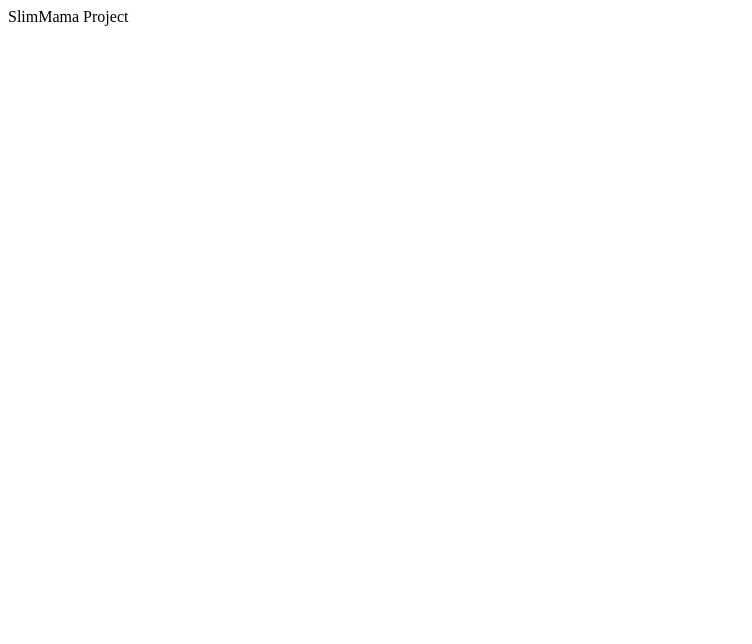
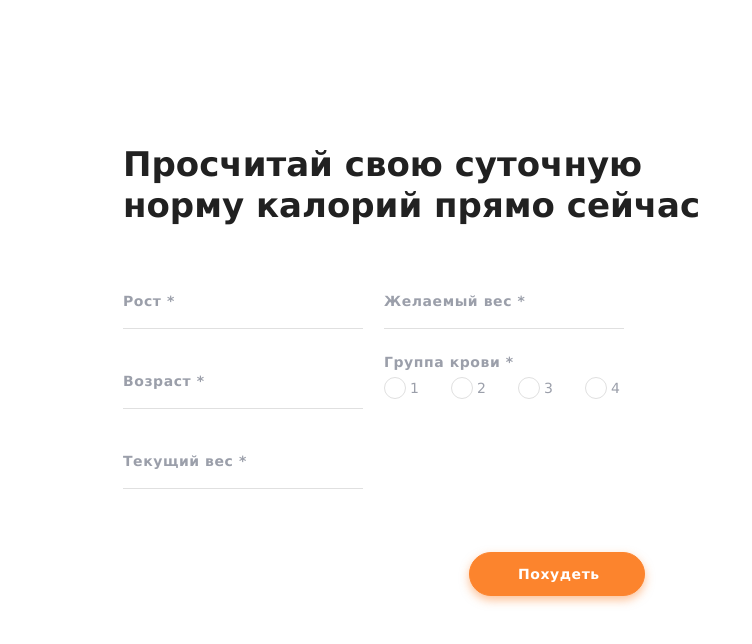
Before and after one commit to AleksandrMyk/SlimMom_Project_FrontEnd, a React (Create React App) app: page / in a window 1280 px wide. Shown: the top 644 px of the page, without its empty margins (0-752 px from the left). Built offline with nearby package versions, Linux system fonts and the light colour scheme.

Commit message:
Daily_Calories_Form_1.0.0

```diff
--- a/src/App.js
+++ b/src/App.js
@@ -2,9 +2,10 @@ import React from "react";
 // import { Switch, Route } from "react-router-dom";
 
 //тут будут роуты и компоненты
+import DailyCaloriesForm from "./Components/DailyCaloriesForm";
 
 const App = () => {
-  return <>SlimMama Project</>;
+  return <DailyCaloriesForm />;
 };
 
 export default App;
--- /dev/null
+++ b/src/Components/DailyCaloriesForm/DailyCaloriesForm.jsx
@@ -0,0 +1,113 @@
+import React, { useState } from "react";
+import styles from "./DailyCaloriesForm.module.css";
+
+const BludValue = {
+  FIRST: "1",
+  SECOND: "2",
+  THIRD: "3",
+  FOURTH: "4",
+};
+
+const DailyCalopiesForm = () => {
+  const [blud, setBlud] = useState(null);
+
+  function handleBludChange(e) {
+    setBlud(e.target.value);
+  }
+
+  return (
+    <div className={styles.container}>
+      <h2 className={styles.form__title}>
+        Просчитай свою суточную норму калорий прямо сейчас
+      </h2>
+      <form className={styles.form}>
+        <div className={styles.form__inputs}>
+          <input
+            className={styles.input}
+            type="text"
+            placeholder="Рост *"
+            required
+          />
+          <input
+            className={styles.input}
+            type="text"
+            placeholder="Возраст *"
+            required
+          />
+          <input
+            className={styles.input}
+            type="text"
+            placeholder="Текущий вес *"
+            required
+          />
+          <input
+            className={styles.input}
+            type="text"
+            placeholder="Желаемый вес *"
+            required
+          />
+          <div className={styles.radio_buttons}>
+            <span className={styles.blud}>Группа крови *</span>
+            <ul className={styles.radio_list}>
+              <li className={styles.radio_item}>
+                <input
+                  id="radio-1"
+                  className={styles.radio_input}
+                  type="radio"
+                  value={BludValue.FIRST}
+                  onChange={handleBludChange}
+                  checked={blud === BludValue.FIRST}
+                />
+                <label htmlFor="radio-1" className={styles.radio_value}>
+                  1
+                </label>
+              </li>
+              <li className={styles.radio_item}>
+                <input
+                  id="radio-2"
+                  className={styles.radio_input}
+                  type="radio"
+                  value={BludValue.SECOND}
+                  onChange={handleBludChange}
+                  checked={blud === BludValue.SECOND}
+                />
+                <label htmlFor="radio-2" className={styles.radio_value}>
+                  2
+                </label>
+              </li>
+              <li className={styles.radio_item}>
+                <input
+                  id="radio-3"
+                  className={styles.radio_input}
+                  type="radio"
+                  value={BludValue.THIRD}
+                  onChange={handleBludChange}
+                  checked={blud === BludValue.THIRD}
+                />
+                <label htmlFor="radio-3" className={styles.radio_value}>
+                  3
+                </label>
+              </li>
+              <li className={styles.radio_item}>
+                <input
+                  id="radio-4"
+                  className={styles.radio_input}
+                  type="radio"
+                  value={BludValue.FOURTH}
+                  onChange={handleBludChange}
+                  checked={blud === BludValue.FOURTH}
+                />
+                <label htmlFor="radio-4" className={styles.radio_value}>
+                  4
+                </label>
+              </li>
+            </ul>
+          </div>
+        </div>
+        <button className={styles.form_button}>Похудеть</button>
+      </form>
+    </div>
+  );
+};
+
+export default DailyCalopiesForm;
--- /dev/null
+++ b/src/Components/DailyCaloriesForm/DailyCaloriesForm.module.css
@@ -0,0 +1,214 @@
+.container {
+  width: 290px;
+  margin-left: 15px;
+  margin-top: 26px;
+}
+
+.form__title {
+  margin-bottom: 30px;
+  font-family: Verdana, sans-serif;
+  font-size: 18px;
+  font-weight: 700;
+  line-height: 26px;
+  color: #212121;
+}
+
+.input {
+  margin-bottom: 20px;
+  width: 240px;
+  height: 36px;
+  padding: 0;
+  border: none;
+  border-bottom: 1px solid #e0e0e0;
+  outline: none;
+  font-family: Verdana;
+  font-style: normal;
+  font-weight: bold;
+  font-size: 14px;
+  line-height: 17px;
+  letter-spacing: 0.04em;
+  color: #9b9faa;
+}
+
+.input::placeholder {
+  font-family: Verdana;
+  font-style: normal;
+  font-weight: bold;
+  font-size: 14px;
+  line-height: 17px;
+  letter-spacing: 0.04em;
+  color: #9b9faa;
+}
+
+.radio_buttons {
+  width: 250px;
+  display: flex;
+  flex-wrap: wrap;
+}
+
+.blud {
+  display: block;
+  margin-bottom: 10px;
+  width: 240px;
+  height: 16px;
+  font-family: Verdana;
+  font-style: normal;
+  font-weight: bold;
+  font-size: 14px;
+  line-height: 17px;
+  letter-spacing: 0.04em;
+  color: #9b9faa;
+}
+
+.radio_list {
+  list-style: none;
+  width: 280px;
+  margin: 0;
+  margin-bottom: 41px;
+  padding: 0;
+  display: flex;
+}
+
+.radio_item {
+  display: flex;
+  width: 39px;
+  height: 20px;
+}
+
+.radio_item:not(:last-child) {
+  margin-right: 28px;
+}
+
+.radio_input {
+  position: absolute;
+}
+
+.radio_input + label {
+  position: relative;
+  padding: 0 0 0 26px;
+  cursor: pointer;
+
+  font-family: Verdana;
+  font-style: normal;
+  font-weight: normal;
+  font-size: 14px;
+  line-height: 17px;
+  letter-spacing: 0.04em;
+
+  color: #9b9faa;
+}
+
+.radio_input + label:before {
+  content: "";
+  position: absolute;
+  top: -3px;
+  left: 0;
+  width: 20px;
+  height: 20px;
+  border: 1px solid #e0e0e0;
+  border-radius: 50%;
+  background: #fff;
+}
+
+.radio_input + label:after {
+  content: "";
+  position: absolute;
+  top: 3px;
+  left: 6px;
+  width: 10px;
+  height: 10px;
+  border-radius: 50%;
+  background: #fc842d;
+  opacity: 0;
+  transition: 0.2s;
+}
+
+.radio_input:checked + label:after {
+  opacity: 1;
+  background: #fc842d;
+}
+
+.radio_input:checked + label {
+  font-weight: 700;
+  color: #fc842d;
+}
+
+.form_button {
+  display: block;
+  margin: 0 auto;
+  margin-bottom: 80px;
+  align-items: center;
+  padding: 13px 48px;
+  width: 176px;
+  height: 44px;
+  background: #fc842d;
+  border: 1px solid #fc842d;
+  box-shadow: 0px 4px 10px rgba(252, 132, 45, 0.5);
+  border-radius: 30px;
+
+  font-family: Verdana;
+  font-style: normal;
+  font-weight: bold;
+  font-size: 14px;
+  line-height: 17px;
+  text-align: center;
+  letter-spacing: 0.04em;
+  color: #ffffff;
+}
+
+@media (min-width: 767px) {
+  .container {
+    width: 605px;
+    margin-left: 87px;
+    margin-top: 100px;
+  }
+
+  .form__title {
+    margin-bottom: 30px;
+    font-size: 30px;
+    line-height: 36px;
+  }
+
+  .form__inputs {
+    width: 532px;
+    height: 240px;
+    margin-right: 0px;
+    margin-bottom: 35px;
+    display: flex;
+    flex-direction: column;
+    flex-wrap: wrap;
+  }
+
+  .input {
+    margin-bottom: 25px;
+    height: 54px;
+  }
+
+  .form_button {
+    margin: 0;
+    margin-bottom: 424px;
+  }
+}
+
+@media (min-width: 1024px) {
+  .container {
+    width: 605px;
+    margin-left: 115px;
+    margin-top: 144px;
+  }
+
+  .form__title {
+    margin-bottom: 48px;
+    font-size: 34px;
+    line-height: 41px;
+  }
+
+  .form__inputs {
+    margin-bottom: 38px;
+  }
+
+  .form_button {
+    margin-left: 346px;
+    margin-bottom: 111px;
+  }
+}
--- /dev/null
+++ b/src/Components/DailyCaloriesForm/index.js
@@ -0,0 +1,3 @@
+import DailyCaloriesForm from "./DailyCaloriesForm.jsx";
+
+export default DailyCaloriesForm;
```
Also changed, not shown: 1 other file (tests, documents, lock files or other folders).
